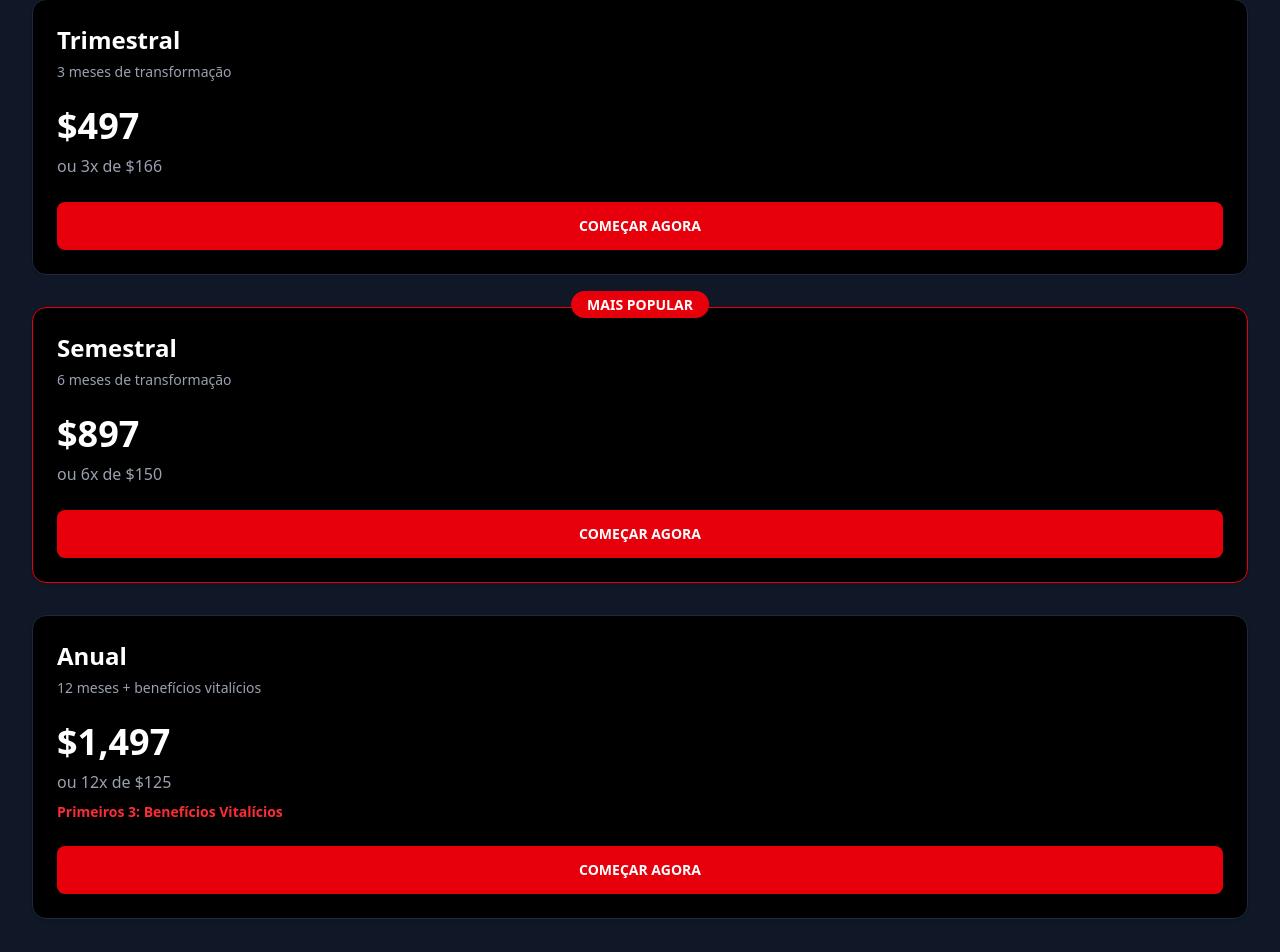
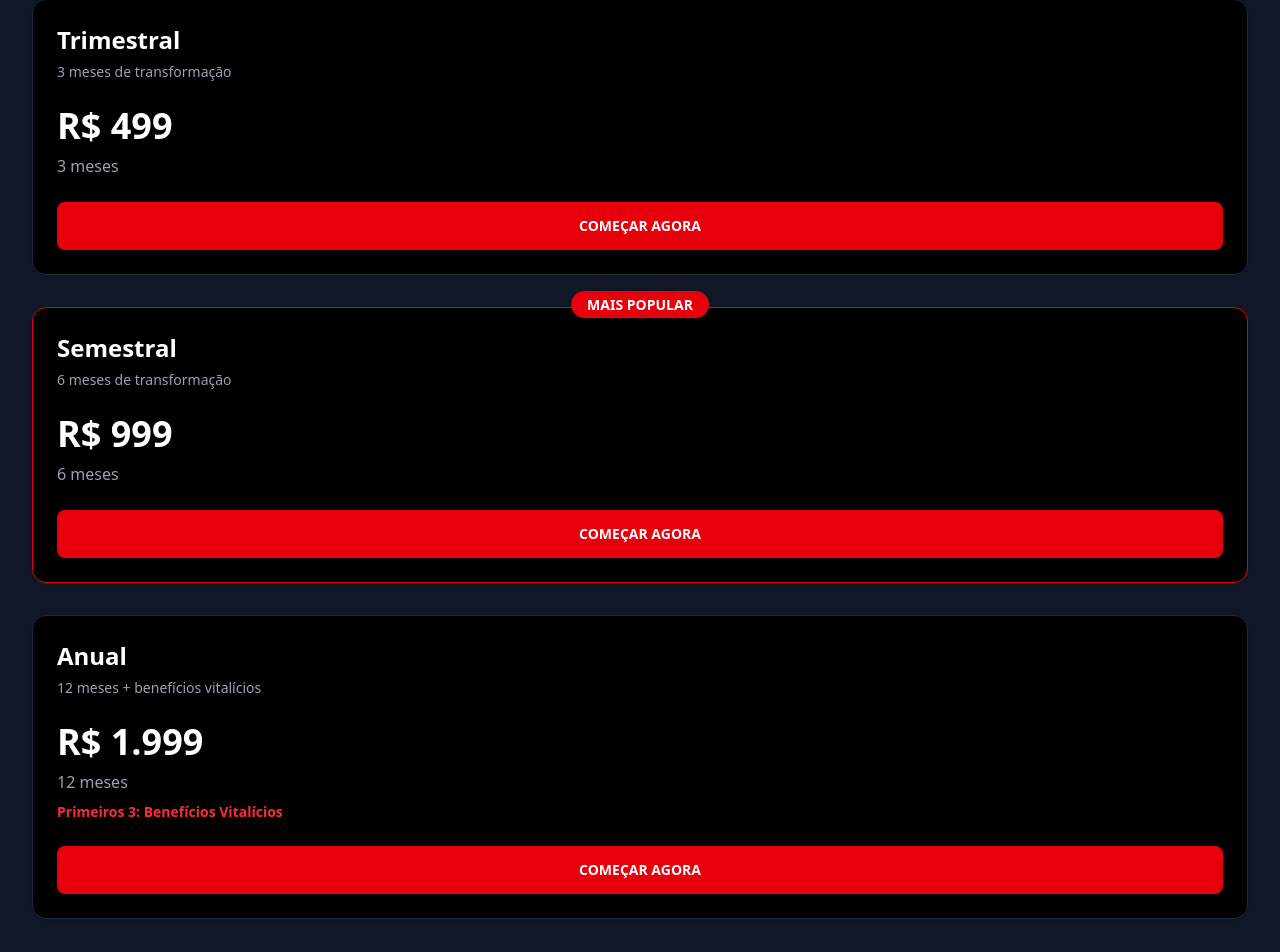
Before and after one commit to AdrianoDRJB/Transform-method, a React (Vite) app: page / in a window 1280 px wide. Shown: the part 5979-6931 px from the top of the page. Built offline with nearby package versions, Linux system fonts and the light colour scheme.

Commit message:
Update pricing to R$ 499, R$ 999, R$ 1999 without discounts

```diff
--- a/src/components/TheIdentity.jsx
+++ b/src/components/TheIdentity.jsx
@@ -346,8 +346,8 @@ function TheIdentity() {
               </CardHeader>
               <CardContent>
                 <div className="mb-6">
-                  <p className="text-4xl font-black text-white mb-2">$497</p>
-                  <p className="text-gray-400">ou 3x de $166</p>
+                  <p className="text-4xl font-black text-white mb-2">R$ 499</p>
+                  <p className="text-gray-400">3 meses</p>
                 </div>
                 <a href="https://buy.stripe.com/9B6eVc0Zh4UT8dV59b1Jm0v" target="_blank" rel="noopener noreferrer">
                   <Button className="w-full bg-red-600 hover:bg-red-700 text-white font-bold py-6">
@@ -368,8 +368,8 @@ function TheIdentity() {
               </CardHeader>
               <CardContent>
                 <div className="mb-6">
-                  <p className="text-4xl font-black text-white mb-2">$897</p>
-                  <p className="text-gray-400">ou 6x de $150</p>
+                  <p className="text-4xl font-black text-white mb-2">R$ 999</p>
+                  <p className="text-gray-400">6 meses</p>
                 </div>
                 <a href="https://buy.stripe.com/cNicN4dM34UTeCjatv1Jm0w" target="_blank" rel="noopener noreferrer">
                   <Button className="w-full bg-red-600 hover:bg-red-700 text-white font-bold py-6">
@@ -387,8 +387,8 @@ function TheIdentity() {
               </CardHeader>
               <CardContent>
                 <div className="mb-6">
-                  <p className="text-4xl font-black text-white mb-2">$1,497</p>
-                  <p className="text-gray-400">ou 12x de $125</p>
+                  <p className="text-4xl font-black text-white mb-2">R$ 1.999</p>
+                  <p className="text-gray-400">12 meses</p>
                   <p className="text-red-500 text-sm font-bold mt-2">Primeiros 3: Benefícios Vitalícios</p>
                 </div>
                 <a href="https://buy.stripe.com/dRmdR88rJ7312TB8ln1Jm0x" target="_blank" rel="noopener noreferrer">
```
